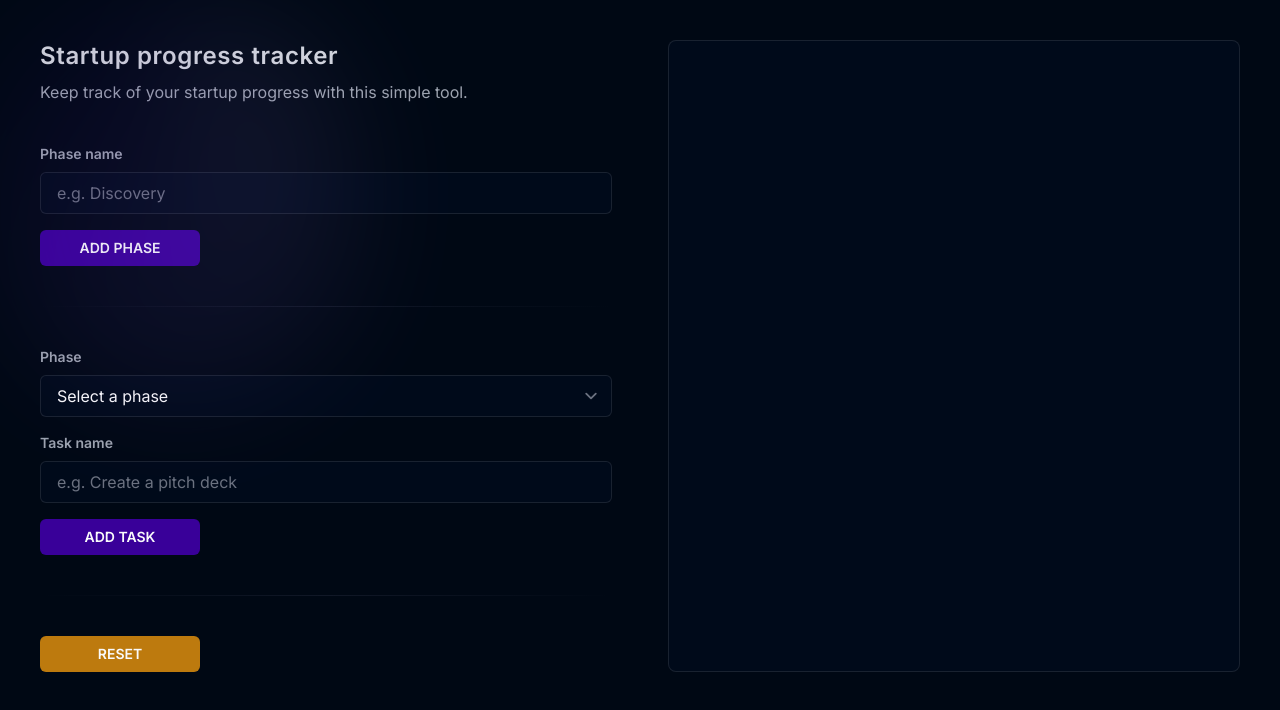
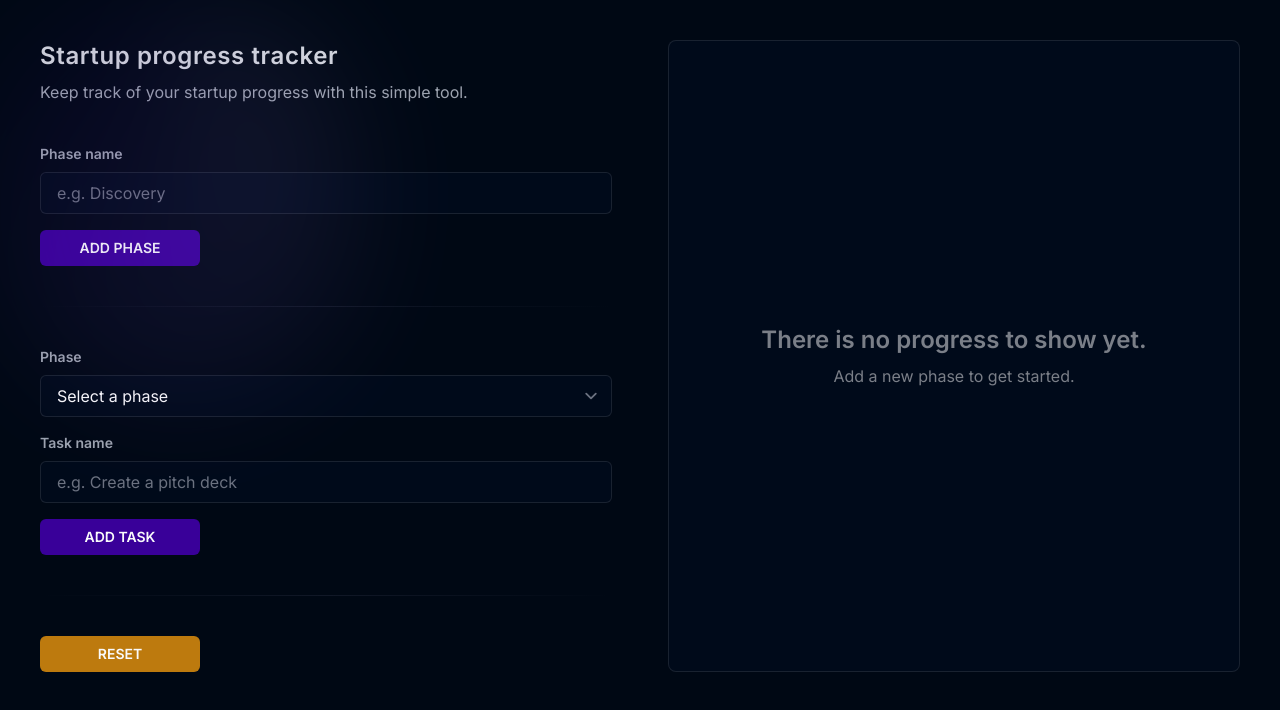
Before and after one commit to codingwithdidem/my_startup_progress, a Next.js app: page / in a window 1280 px wide. Shown: the top 710 px of the page. Built offline with nearby package versions, Linux system fonts and the light colour scheme.

Commit message:
Apply line through for completed tasks

```diff
--- /dev/null
+++ b/src/components/NoDataView.tsx
@@ -0,0 +1,18 @@
+import React, { FC } from "react";
+
+type NoDataViewProps = {
+  children?: React.ReactNode;
+};
+
+const NoDataView: FC<NoDataViewProps> = (props) => {
+  return (
+    <div className="flex flex-col items-center justify-center h-full">
+      <h2 className="text-2xl font-semibold text-gray-100/50">
+        There is no progress to show yet.
+      </h2>
+      <p className="text-gray-100/50 mt-2">Add a new phase to get started.</p>
+    </div>
+  );
+};
+
+export default NoDataView;
--- a/src/components/Task.tsx
+++ b/src/components/Task.tsx
@@ -34,7 +34,11 @@ const Task: FC<TaskProps> = ({
           )}
         </span>
 
-        <div className="text-gray-100/70 text-md font-semibold">
+        <div
+          className={`text-gray-100/70 text-md font-semibold
+          ${task.isCompleted && "line-through opacity-50"}
+        `}
+        >
           {task.name}
         </div>
       </button>
--- a/src/components/Tracker.tsx
+++ b/src/components/Tracker.tsx
@@ -3,6 +3,7 @@ import type { Phase as PhaseType } from "../types";
 import Phase from "./Phase";
 import { Reorder, useDragControls } from "framer-motion";
 import { MdDragIndicator } from "react-icons/md";
+import NoDataView from "./NoDataView";
 
 type TrackerProps = {
   phases: PhaseType[];
@@ -22,8 +23,12 @@ const Tracker: FC<TrackerProps> = ({
   onReorderPhases,
 }) => {
   const dragControls = useDragControls();
+
+  const noData = phases.length === 0;
+
   return (
-    <div className="w-full border border-gray-100/10 bg-brand-background-400 rounded-lg px-10 py-10">
+    <div className="w-full h-full border border-gray-100/10 bg-brand-background-400 rounded-lg px-10 py-10">
+      {noData && <NoDataView />}
       <div className="flex flex-col">
         <Reorder.Group axis="y" values={phases} onReorder={onReorderPhases}>
           {phases.map((phase, idx) => (
```
